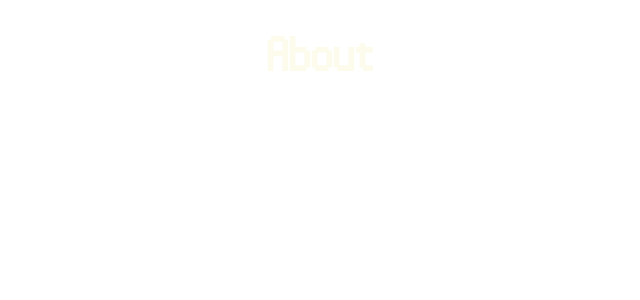
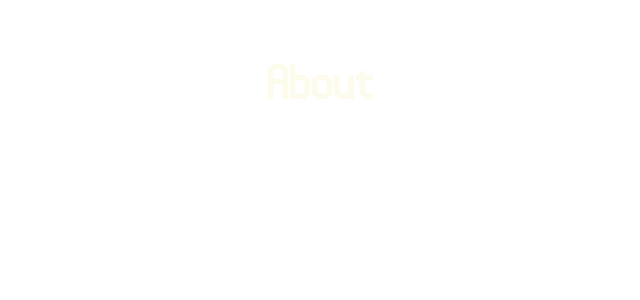
Before and after one commit to Fishfinna/personal-website-react-migration, a React (Vite) app: page /personal-website-react-migration/about in a window 1280 px wide. Shown: the top 300 px of the page, without its empty margins (319-959 px from the left). Built offline with nearby package versions, Linux system fonts and the light colour scheme.

Commit message:
accessability

```diff
--- a/src/App.scss
+++ b/src/App.scss
@@ -12,6 +12,7 @@ h1,
 h2,
 h3,
 h4 {
+  line-height: 1.8;
   font-family: pixel;
   color: #fcfbec;
   font-size: 2rem;
```
